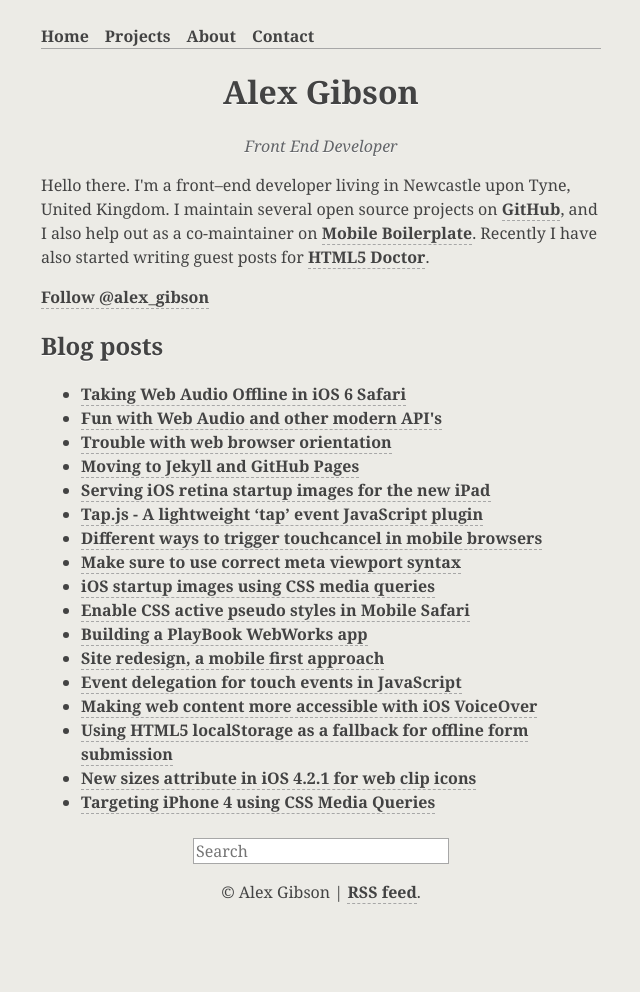
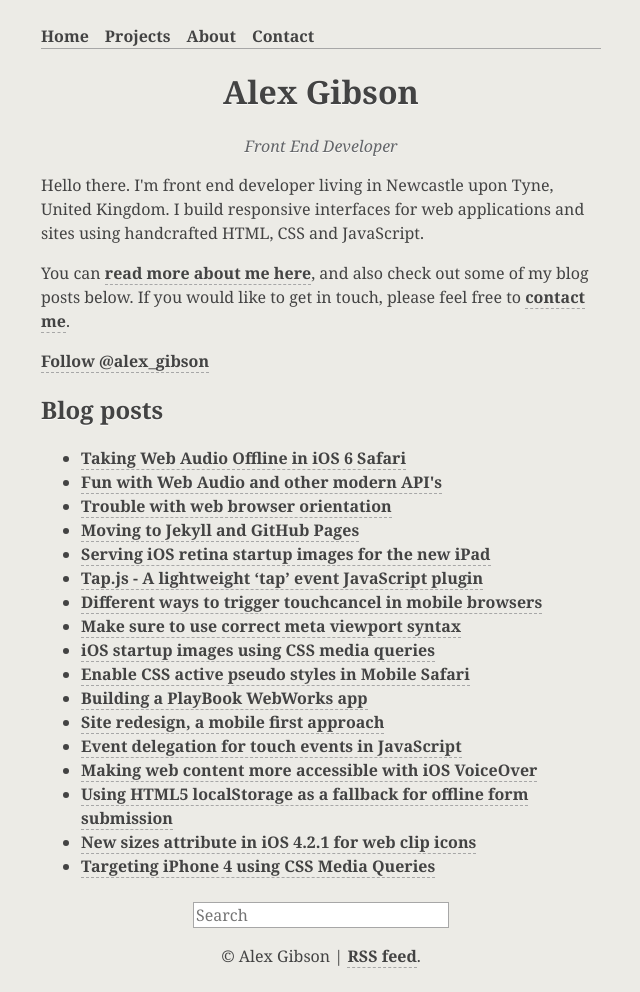
Before and after one commit to alexgibson/alxgbsn.co.uk, a Jekyll site: the page built from index.html, in a window 1280 px wide. Shown: the whole page, without its empty margins (319-959 px from the left). Built offline with Jekyll 4.4.1, drawn with Linux system fonts in a browser that asks for light colours; Markdown is read by kramdown in place of the engine named in the settings; comment, search, counter and statistics services are not loaded; before the commit the page ends 928 px from its top, so only the background shows below that.

Commit message:
Update home page copy

```diff
--- a/about/index.html
+++ b/about/index.html
@@ -11,7 +11,7 @@
     </p>
 
     <p>
-        I specialise in front end web technologies including HTML(5), CSS(3), JavaScript, Sass/Compass and Jasmine. I also have some server side experience using PHP and MySQL. When it comes to version control I use Git, but also have experience with both Subversion and Mercurial. My text editor of choice is Sublime Text 2 and I generally prefer working on a Mac.
+        I specialise in front end web technologies including HTML(5), CSS(3), JavaScript, <a href="http://sass-lang.com">Sass</a>/<a href="http://compass-style.org">Compass</a> and <a href="http://pivotal.github.com/jasmine/">Jasmine</a>. I also have some server side experience using PHP and MySQL. When it comes to version control I use <a href="http://git-scm.com">Git</a>, but also have experience with both Subversion and Mercurial. My text editor of choice is <a href="http://www.sublimetext.com/2">Sublime Text 2</a> and I generally prefer working on a Mac.
     </p>
 
     <p>
--- a/index.html
+++ b/index.html
@@ -7,7 +7,13 @@
 
 <article role="main">
     <h2 class="sub">Front End Developer</h2>
-    <p>Hello there. I'm a front&ndash;end developer living in Newcastle upon Tyne, United Kingdom. I maintain several open source projects on <a href="https://github.com/alexgibson">GitHub</a>, and I also help out as a co-maintainer on <a href="http://mobileboilerplate.com">Mobile Boilerplate</a>. Recently I have also started writing guest posts for <a href="http://html5doctor.com/author/alexg/">HTML5 Doctor</a>.</p>
+    <p>
+        Hello there. I'm front end developer living in Newcastle upon Tyne, United Kingdom. I build responsive interfaces for web applications and sites using handcrafted HTML, CSS and JavaScript.
+    </p>
+
+    <p>
+        You can <a href="{{ root }}/about/">read more about me here</a>, and also check out some of my blog posts below. If you would like to get in touch, please feel free to <a href="{{ root }}/contact/">contact me</a>.
+    </p>
 
     <p>
     	<a href="https://twitter.com/alex_gibson" class="twitter-follow-button" data-show-count="false">Follow @alex_gibson</a>
```
Also changed, not shown: 4 other files.
